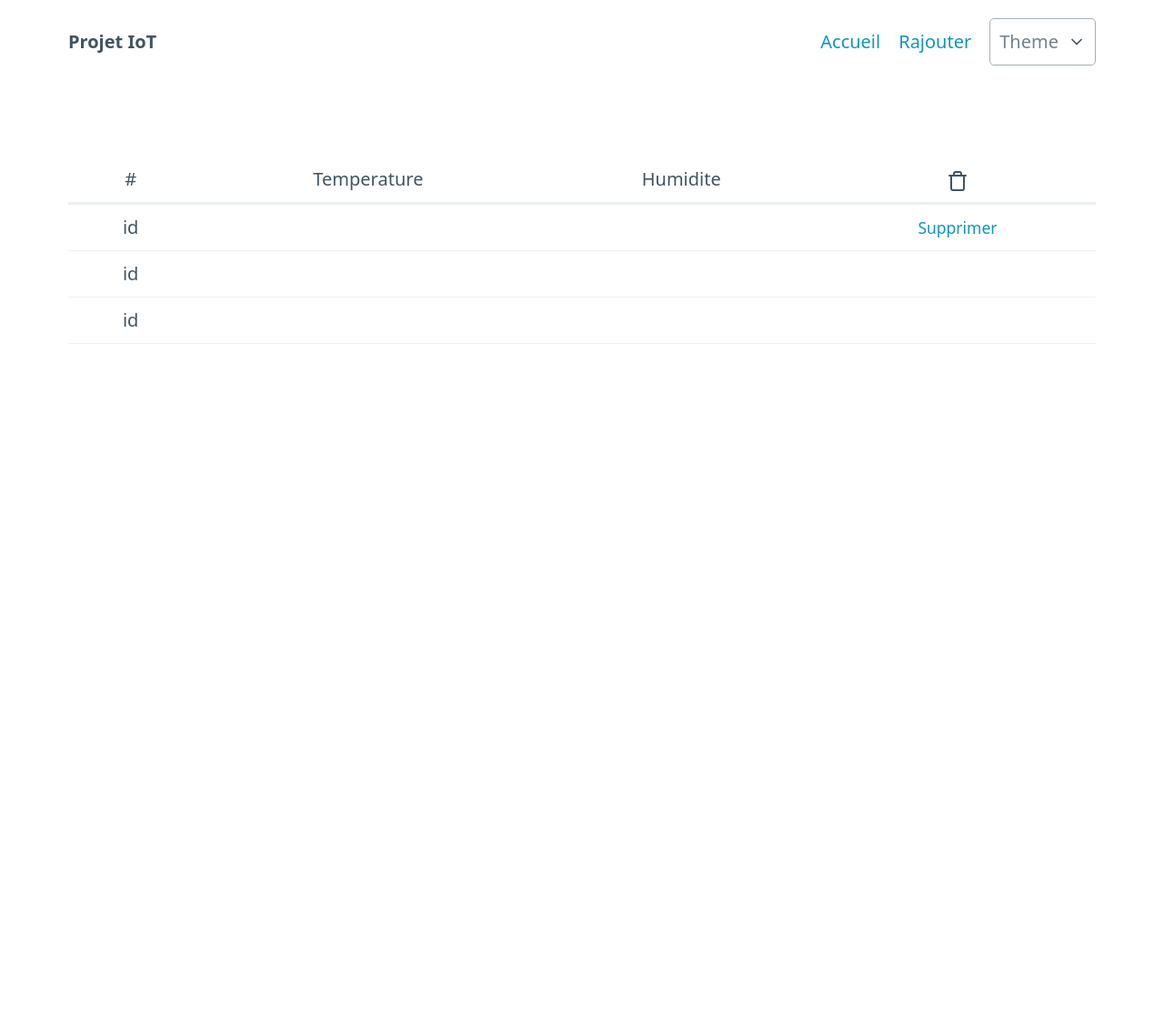
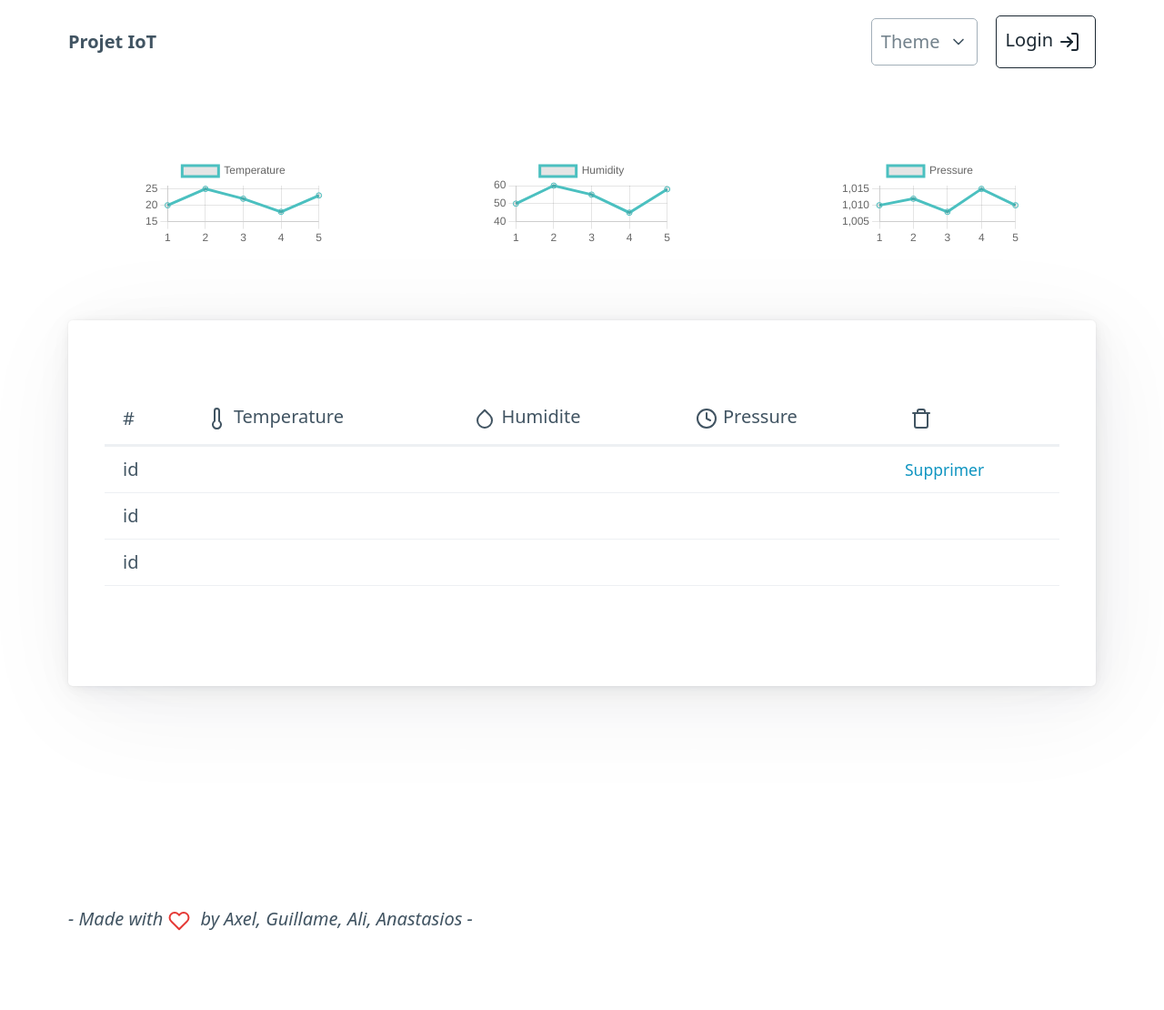
Before and after one commit to ebuaa/projetiot, a Python web app: template templates/index.html in a window 1280 px wide. Shown: the whole page at 91% size. Before the commit the page ends 378 px from the top, so only its background shows below. Run offline with Jinja, Linux system fonts and the light colour scheme; the template is opened without the code that fills it, so the values that code supplies are empty.

Commit message:
custom css, chart js

```diff
--- /dev/null
+++ b/static/styles.css
@@ -0,0 +1,31 @@
+body {
+    min-height: 100vh;
+  }
+
+  th,
+  td {
+    text-align: center;
+    text-justify: center;
+  }
+
+  svg {
+    margin: 0.3rem;
+  }
+
+  .heart {
+    color: #e53935;
+  }
+
+  .graphs-flexbox-grid {
+    --min: 10ch;
+    --gap: 1rem;
+
+    display: flex;
+    justify-content: space-around;
+    flex-wrap: wrap;
+    gap: var(--gap);
+  }
+
+  .smol-flexbox-grid>* {
+    flex: 1 1 var(--min);
+  }
--- a/templates/index.html
+++ b/templates/index.html
@@ -2,24 +2,34 @@
 {% block title %}Accueil - Weather IoT{% endblock %}
 {% block content %}
 
-<style>
-  th,td {
-    text-align: center;
-  }
-</style>
+<div class="graphs-flexbox-grid">
+  <div>
+    <canvas id="temperatureChart" width="200" height="100"></canvas>
+  </div>
+  <div>
+    <canvas id="humidityChart" width="200" height="100"></canvas>
+  </div>
+  <div>
+    <canvas id="pressureChart" width="200" height="100"></canvas>
+  </div>
+</div>
 
+
+<article>
   <table>
     <thead>
       <tr>
         <th scope="col">#</th>
-      <th scope="col">Temperature</th>
-      <th scope="col">Humidite</th>
+        <th scope="col"><i data-feather="thermometer"></i>Temperature</th>
+        <th scope="col"><i data-feather="droplet"></i>Humidite</th>
+        <th scope="col"><i data-feather="clock"></i>Pressure</th>
         <th scope="col"><i data-feather="trash"></i></th>
       </tr>
     </thead>
     <tbody>
       <tr>
         <th scope="row">id</th>
+        <td></td>
         <td></td>
         <td></td>
         <td><a>Supprimer</a></td>
@@ -29,9 +39,11 @@
         <td></td>
         <td></td>
         <td></td>
+        <td></td>
       </tr>
       <tr>
         <th scope="row">id</th>
+        <td></td>
         <td></td>
         <td></td>
         <td></td>
@@ -48,4 +60,34 @@
               </tr> -->
     </tfoot>
   </table>
+</article>
+
+<script>
+  // Sample data, replace with your actual data
+  var temperatureData = [20, 25, 22, 18, 23];
+  var humidityData = [50, 60, 55, 45, 58];
+  var pressureData = [1010, 1012, 1008, 1015, 1010];
+
+  // Function to create a chart
+  function createChart(canvasId, label, data) {
+    var ctx = document.getElementById(canvasId).getContext('2d');
+    new Chart(ctx, {
+      type: 'line',
+      data: {
+        labels: ['1', '2', '3', '4', '5'],
+        datasets: [{
+          label: label,
+          borderColor: 'rgb(75, 192, 192)',
+          data: data,
+        }]
+      }
+    });
+  }
+
+  // Create charts
+  createChart('temperatureChart', 'Temperature', temperatureData);
+  createChart('humidityChart', 'Humidity', humidityData);
+  createChart('pressureChart', 'Pressure', pressureData);
+</script>
+
 {% endblock %}
--- a/templates/layout.html
+++ b/templates/layout.html
@@ -5,8 +5,10 @@
     <meta charset="UTF-8">
     <meta name="viewport" content="width=device-width, initial-scale=1.0">
     <title>{% block title %}Weather IoT{% endblock %}</title>
+    <link rel="stylesheet" href="{{url_for('static', filename='styles.css')}}">
     <link rel="stylesheet" href="https://cdn.jsdelivr.net/npm/@picocss/pico@1/css/pico.min.css">
     <script src="https://cdn.jsdelivr.net/npm/feather-icons/dist/feather.min.js"></script>
+    <script src="https://cdn.jsdelivr.net/npm/chart.js"></script>
 </head>
 
 <body class="container">
@@ -15,8 +17,6 @@
             <li><strong>Projet IoT</strong></li>
         </ul>
         <ul>
-            <li><a href="/">Accueil</a></li>
-            <li><a href="/add">Rajouter</a></li>
             <li>
                 <details role="list">
                     <summary aria-haspopup="listbox">Theme</summary>
@@ -27,13 +27,15 @@
                     </ul>
                 </details>
             </li>
+            <li><a href="/login" class="outline contrast" role="button">Login<i data-feather="log-in"></i></a></li>
         </ul>
     </nav>
 
     <main>
         {% block content %}{% endblock %}
     </main>
-    <footer>
+    <footer class="text-center">
+        <cite>- Made with<i data-feather="heart" class="heart"></i> by Axel, Guillame, Ali, Anastasios -</cite>
     </footer>
 
     <!-- <button id="mode-toggle" class="btn" onclick="toggleTheme()">Toggle Theme</button> -->
```
Lines whose indentation alone changed are shown as unchanged.
